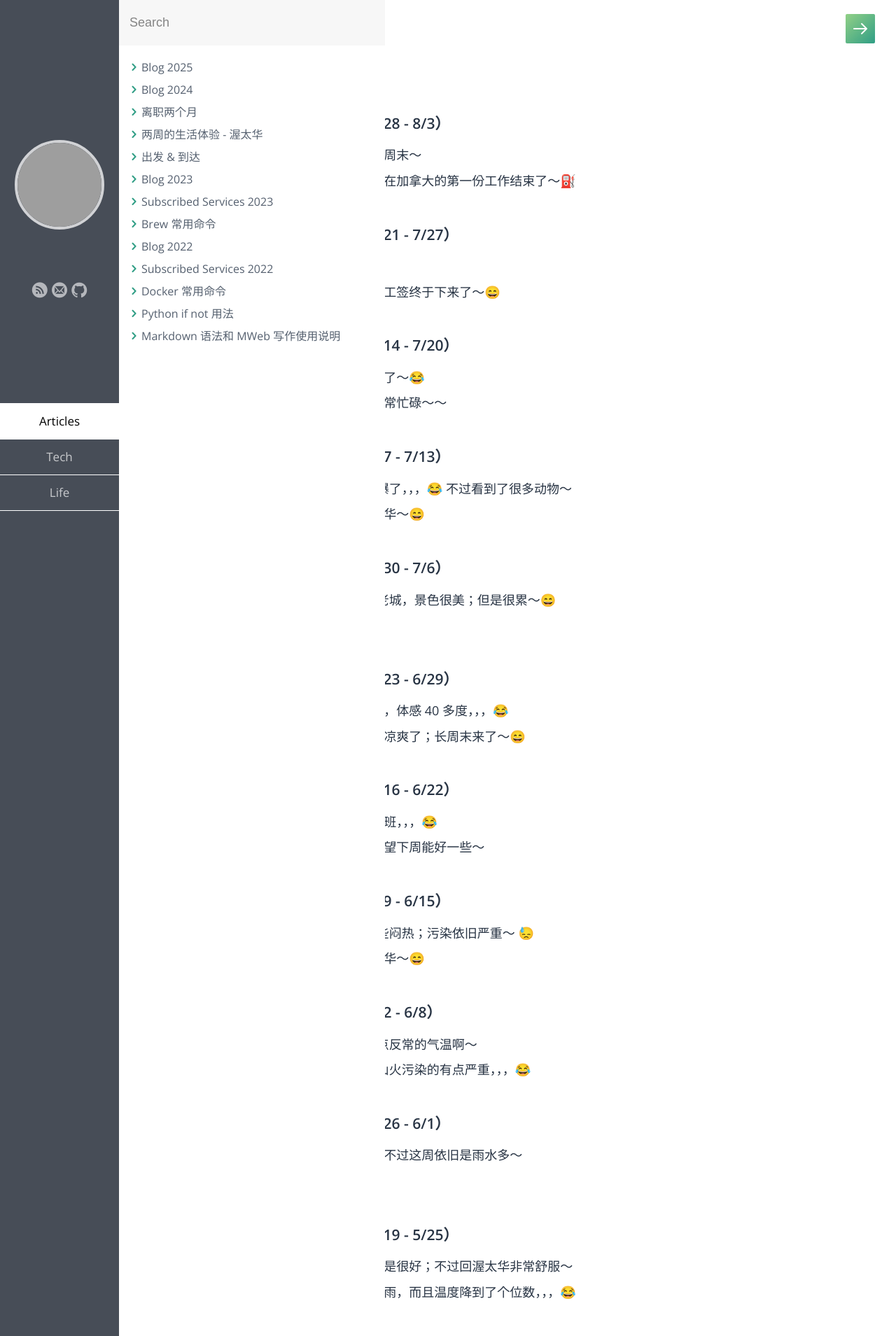
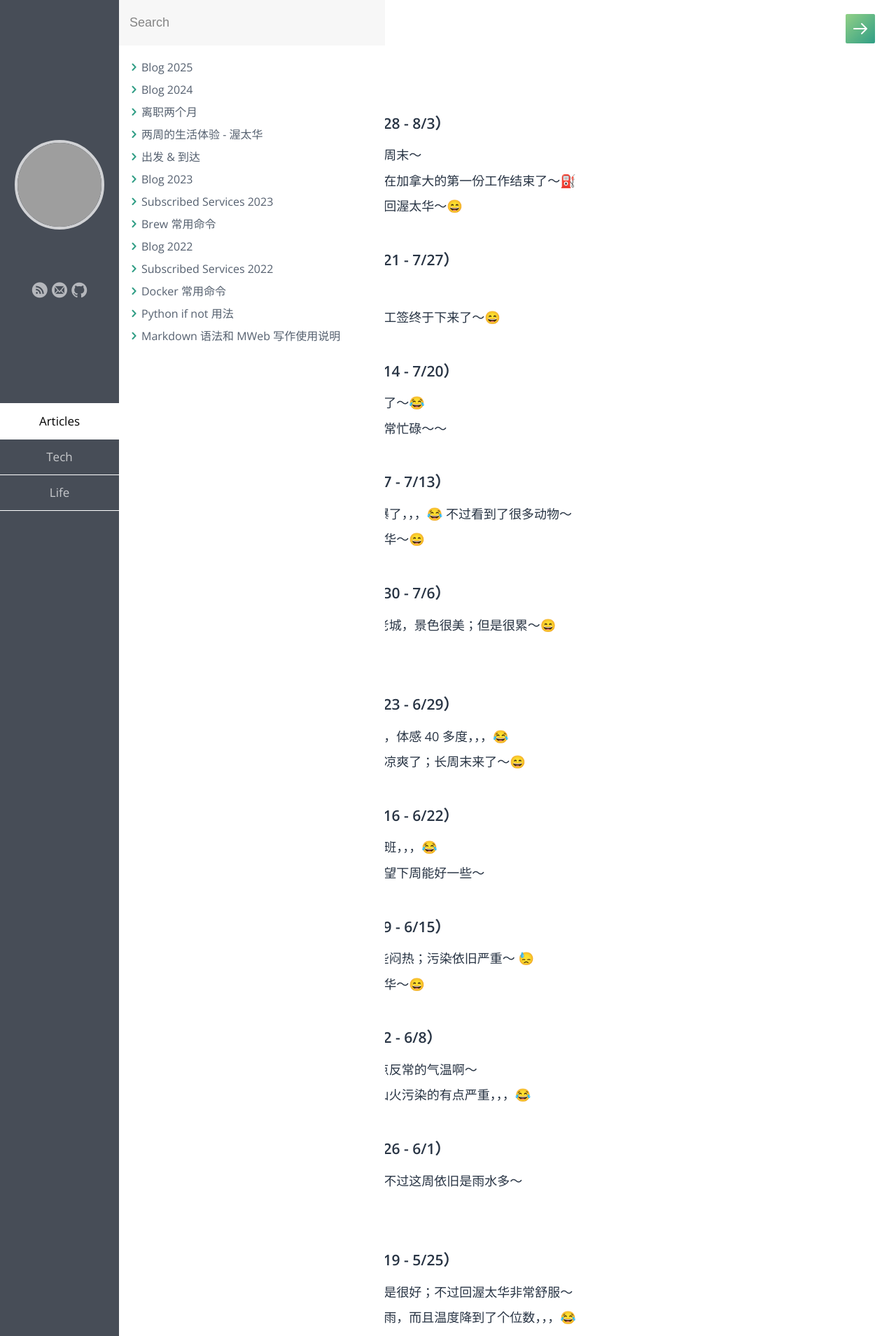
Before and after one commit to samxupeiran/samxupeiran.github.io, a Jekyll site: the page built from _posts/life/2025-01-02-my-blog.md, in a window 1280 px wide. Shown: the top 1909 px of the page at 70% size. Built offline with Jekyll 4.4.1, drawn with Linux system fonts in a browser that asks for light colours; some web fonts are replaced; grey boxes are pictures that could not be loaded.

Commit message:
feat: add weekly blog 7/31

```diff
--- a/_posts/life/2025-01-02-my-blog.md
+++ b/_posts/life/2025-01-02-my-blog.md
@@ -9,6 +9,7 @@ tags: Blog
 - ### 2025 年 7 月 第 5 周（7/28 - 8/3）
      - 7/28 周一恍惚中；期待长周末～
      - 7/30 昨天正式提离职了，在加拿大的第一份工作结束了～⛽️
+     - 7/31 今天周四，晚上下班回渥太华～😄
 
 - ### 2025 年 7 月 第 4 周（7/21 - 7/27）
      - 7/21 周一蒙圈中，，，😂
```
